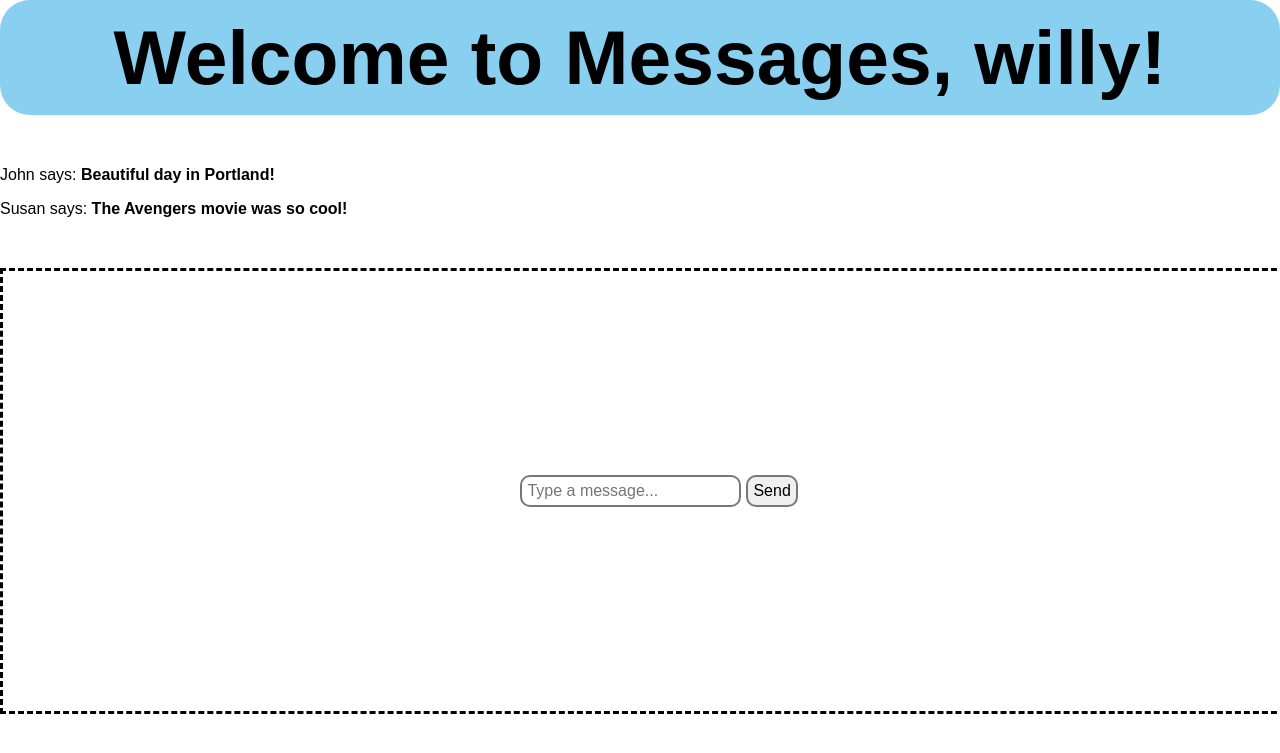
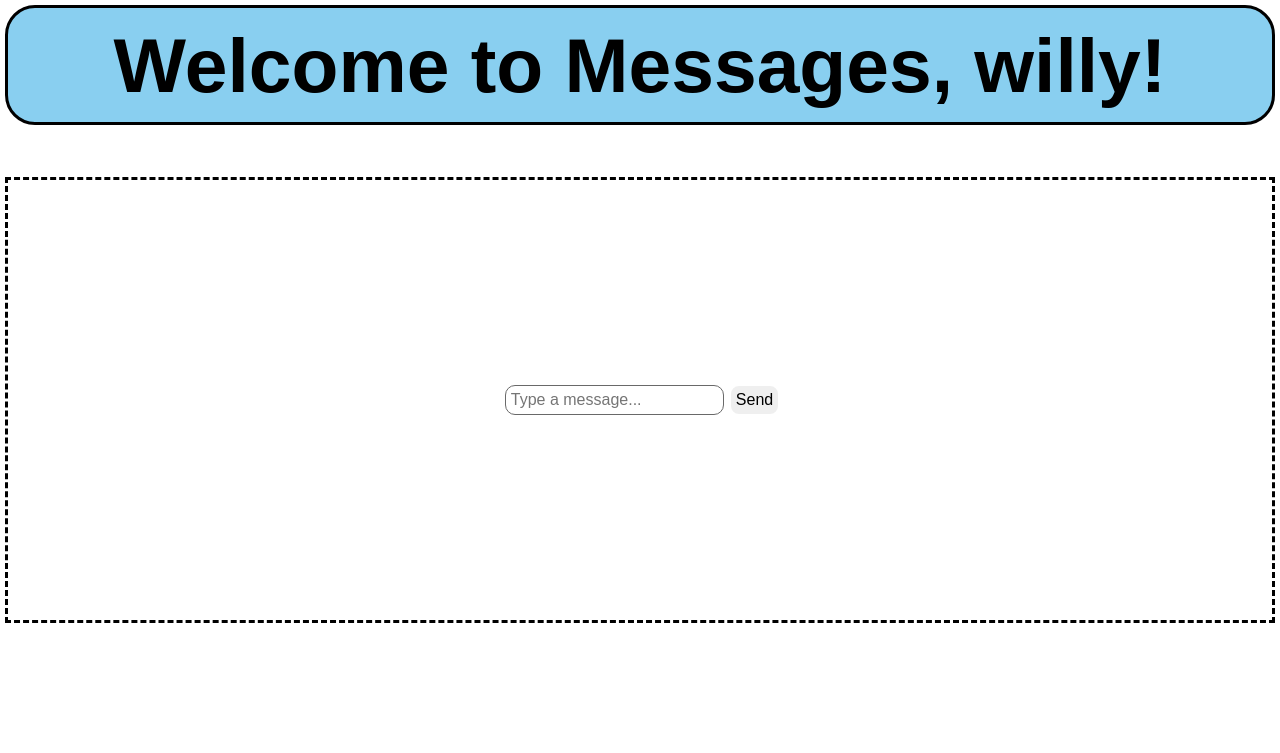
Before and after one commit to thinggggggggg/Messages, a Flask app: page / in a window 1280 px wide. Shown: the top 753 px of the page. Run offline with Flask 3, Linux system fonts and the light colour scheme.

Commit message:
more stuff

```diff
--- a/app/agents.py
+++ b/app/agents.py
@@ -1,7 +1,4 @@
 from uagents import Agent, Context, Model
-from flask import Flask
-from time import sleep
-from requests import post, get
 import json
 
 class Message(Model):
--- a/app/routes.py
+++ b/app/routes.py
@@ -3,16 +3,17 @@ from app import app
 from app.forms import SendMessageForm
 
 USER = {'username': 'willy'}
-MESSAGES = [
-        {
-            'author': {'username': 'John'},
-            'body': 'Beautiful day in Portland!'
-        },
-        {
-            'author': {'username': 'Susan'},
-            'body': 'The Avengers movie was so cool!'
-        }
-    ]
+MESSAGES = []
+# MESSAGES = [
+#         {
+#             'author': {'username': 'John'},
+#             'body': 'Beautiful day in Portland!'
+#         },
+#         {
+#             'author': {'username': 'Susan'},
+#             'body': 'The Avengers movie was so cool!'
+#         }
+#     ]
 
 @app.route('/')
 @app.route('/home')
--- a/app/static/styles/base.css
+++ b/app/static/styles/base.css
@@ -8,6 +8,8 @@
     text-align: center;
     padding: 1%;
     margin-top: 0;
+    border-color: #000000;
+    border-style: solid;
 }
 
 body {
@@ -15,14 +17,15 @@ body {
     font-weight: 400;
     font-style: normal;
     font-size: 100%;
-    padding: 0;
+    padding: 5px;
     margin: 0;
 }
 
 #input_field {
     border-style: solid;
     border-radius: 10px;
-    border-color: #777777;
+    border-color: #696969;
+    border-width: 1px;
     font-size: 100%;
     padding: 5px;
 }
@@ -34,19 +37,19 @@ body {
     font-size: 100%;
     border-style: solid;
     border-radius: 10px;
-    border-color: #777777;
+    border-color: #FFFFFF;
     cursor: pointer;
-    transition: background-color 0.3s ease;
+    transition: background-color 0.4s ease;
     padding: 5px;
 }
 
 #send_button:hover {
-    background-color: #696969;
+    background-color: #89CFF0;
 }
 
 form{
     display: flex;
-    width: 99vw;
+    width: auto;
     height: 50vh;
     grid-template-columns: 1fr;
     border-style: dashed;
--- a/app/templates/base.html
+++ b/app/templates/base.html
@@ -21,10 +21,11 @@
         {% endwith %}
 
         <h1 id="main-header" style="font-size: 6vw">Welcome to Messages, {{ user.username }}!</h1> <!-- header message -->
-
-        {% for message in messages %}
-        <div><p>{{ message.author.username }} says: <b>{{ message.body }}</b></p></div> <!-- displaying all messages -->
-        {% endfor %}
+        {% if messages %}
+            {% for message in messages %}
+            <div><p>{{ message.author.username }} says: <b>{{ message.body }}</b></p></div> <!-- displaying all messages -->
+            {% endfor %}
+        {% endif %}
 
         <form action="" method="post" novalidate>
             <div class="fielditem">
```
